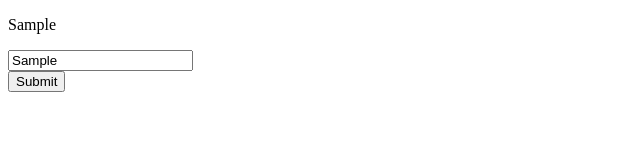
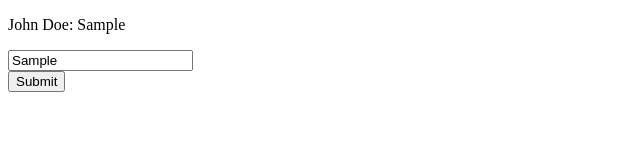
Before and after one commit to rlthomascc/chatbot, a React (Create React App) app in the folder client/: page / in a window 1280 px wide. Both pictures are taken after typing "Sample" into the empty fields and a click on the button "Submit". Shown: the top 160 px of the page, without its empty margins (0-640 px from the left). Built offline with nearby package versions, Linux system fonts and the light colour scheme; the HTML template or start-up script is replaced by a standard one.

Commit message:
Rendering data with user, message, and color

```diff
--- a/client/src/App.js
+++ b/client/src/App.js
@@ -11,30 +11,27 @@ class App extends Component {
   constructor(props) {
     super(props);
     this.state = {
-      data: [],
+      convo: [],
     };
   }
 
   sendMessage(e) {
-    const { data } = this.state;
-    const newArr = data;
-    newArr.push(e);
+    const { convo } = this.state;
+    const newArr = convo;
+    newArr.push({ user: 'John Doe', message: e });
     this.setState({
-      data: newArr,
+      convo: newArr,
     });
-    console.log(data, 'data');
+    console.log(convo, 'convo');
   }
 
 
-  // CREATE A User MESSAGE COMPONENT THAT ASKS QUESTIONS
-  // CREATE A User DISPLAY THAT DISPLAYS THOSE MESSAGES
   // CREATE A FUNCTION THAT CHECKS THE MESSAGES WITH THE QUESTIONS AND SENDS.
-  // HOLD ALL MESSAGES AND CONVO IN A CONVO STATE
   render() {
-    const { data } = this.state;
+    const { convo } = this.state;
     return (
-      <div>
-        <Display messages={data} />
+      <div className="mainContainer">
+        <Display messages={convo} />
         <User sendMessage={this.sendMessage.bind(this)} />
       </div>
     );
--- a/client/src/components/Display.js
+++ b/client/src/components/Display.js
@@ -11,7 +11,8 @@ const Display = (props) => {
     console.log(messages, 'MESSAGES');
     return (
       <div className="displayContainer">
-        {messages.map((elem, i) => <p key={i}>{elem}</p>)}
+        {/* <input type="text" className="form-display" id="display" /> */}
+        {messages.map((elem, i) => <p id={elem.user === 'John Doe' ? 'userBubble' : 'botBubble'} key={i}>{`${elem.user}: ${elem.message}`}</p>)}
       </div>
     );
   };
```
Also changed, not shown: 2 other files (tests, documents, lock files or other folders).
